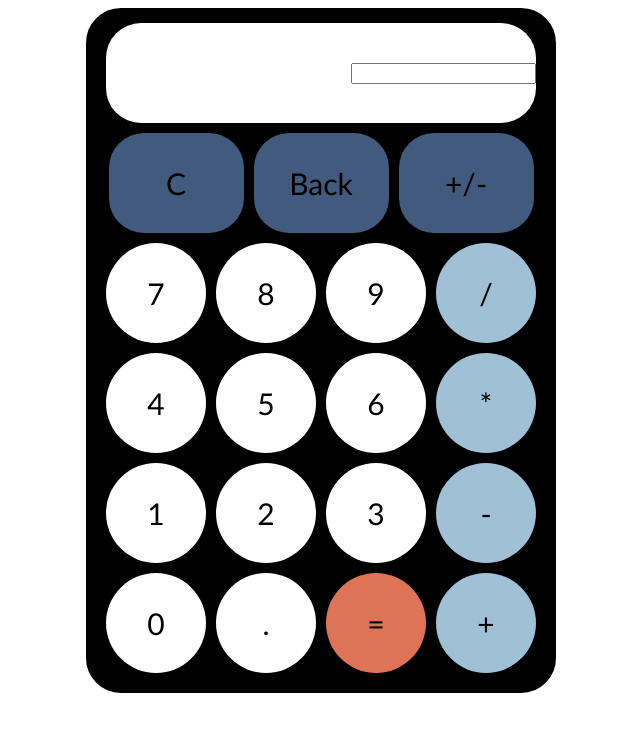
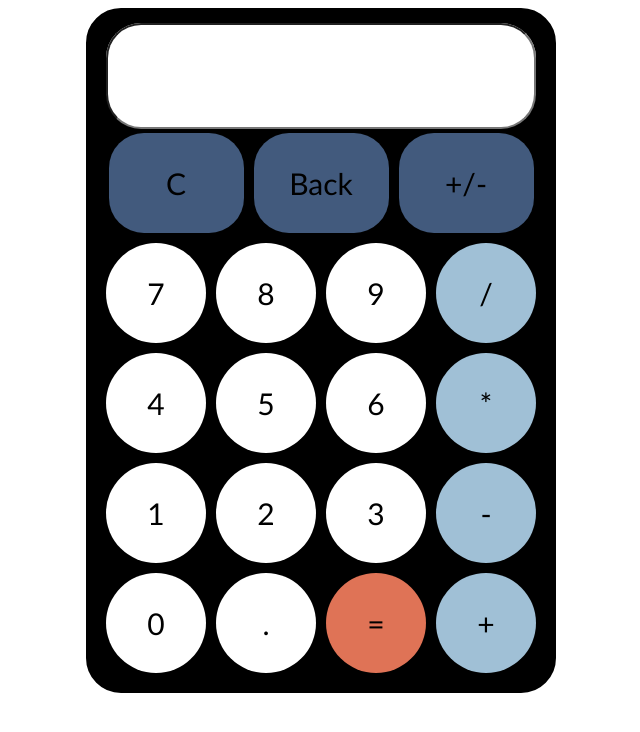
Before and after one commit to wazzupope/calculator, a plain HTML site: page index.html in a window 1280 px wide. Shown: the whole page, without its empty margins (319-959 px from the left). Drawn offline with Linux system fonts and the light colour scheme.

Commit message:
add readout id to make input box same size as display

```diff
--- a/styles.css
+++ b/styles.css
@@ -41,7 +41,7 @@ div {
     margin-top: 10px;
 }
 
-#display {
+#display, #readout {
     display: flex;
     align-items: center;
     justify-content: flex-end;
```
